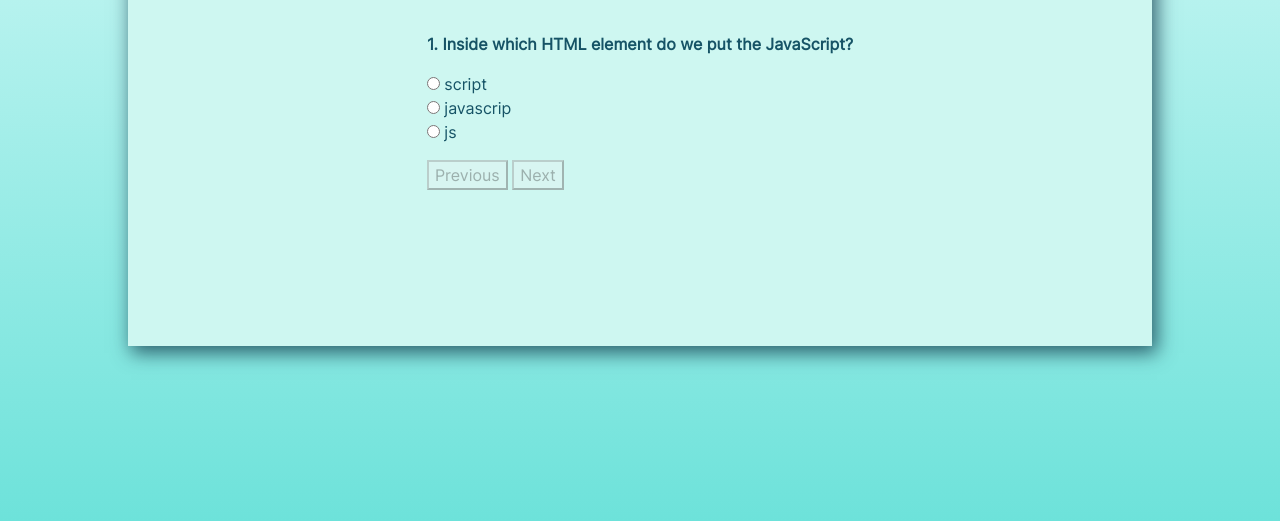
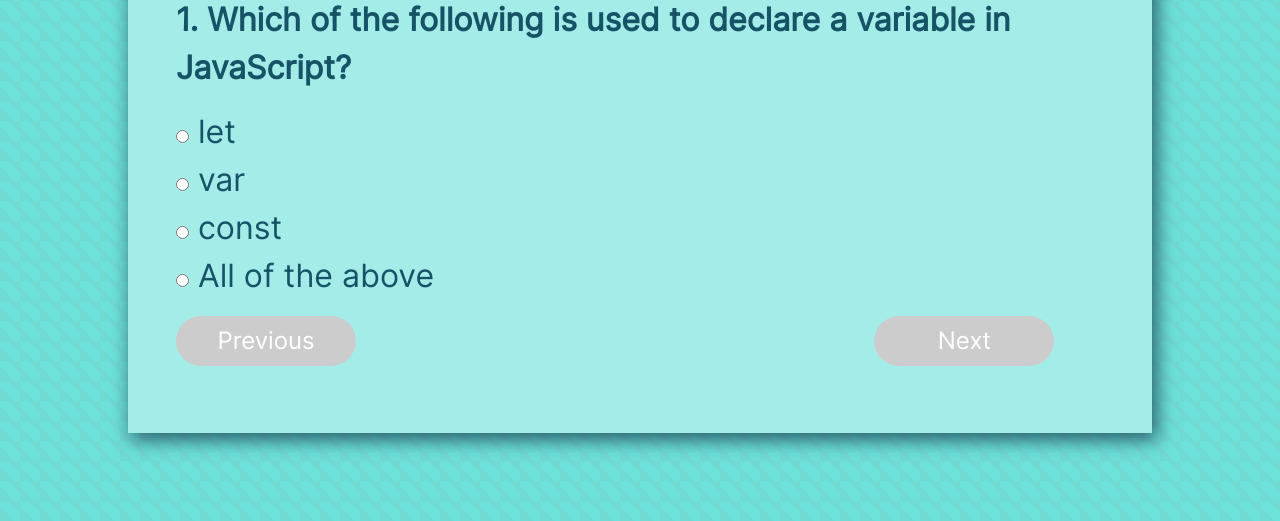
Before and after one commit to Rabia-Bhutto/Quiz-App, a plain HTML site: page index.html in a window 1280 px wide. Shown: the part 279-800 px from the top of the page. Drawn offline with nearby package versions, Linux system fonts and the light colour scheme.

Commit message:
Final Commit

```diff
--- a/Scripts/app.js
+++ b/Scripts/app.js
@@ -1,38 +1,69 @@
 // An array of objects storing the quiz questions and options
 var questions = [
     {
-        question: 'Inside which HTML element do we put the JavaScript?',
-        options: ['script', 'javascrip', 'js'], // 3 options
-        correctOption: 'script',
+        question: 'Which of the following is used to declare a variable in JavaScript?',
+        options: ['let', 'var', 'const', 'All of the above'],
+        correctOption: 'All of the above',
     },
     {
-        question: 'Where is the correct place to insert a JavaScript?',
-        options: ['The head section', 'The body section', 'Both the head and body sections are correct'], // 3 options
-        correctOption: 'Both the head and body sections are correct',
+        question: 'Which of the following is not a primitive data type in JavaScript?',
+        options: ['String', 'Object', 'Boolean', 'Number'],
+        correctOption: 'Object',
     },
     {
-        question: 'What is the correct syntax for referring to an external script called "xxx.js"?',
-        options: ['script href=xxx.js', 'script name=xxx.js', 'script src=xxx.js', 'link src=xxx.js'], // 4 options
-        correctOption: 'script src=xxx.js',
+        question: 'Which method is used to convert a JSON object into a string in JavaScript?',
+        options: ['JSON.parse()', 'JSON.stringify()', 'JSON.objectify()', 'JSON.convert()'],
+        correctOption: 'JSON.stringify()',
     },
     {
-        question: 'Which one is a JavaScript framework?',
-        options: ['React', 'Laravel', 'Django', 'Spring', 'Vue'], // 5 options
-        correctOption: 'React',
-    }
-];
+        question: 'What is the purpose of the isNaN() function in JavaScript?',
+        options: ['To check if a value is a string', 'To check if a value is a number', 'To check if a value is not a number', 'To convert a value to a number'],
+        correctOption: 'To check if a value is not a number',
+    },
+    {
+        question: 'What is the correct syntax to create a function in JavaScript?',
+        options: ['function myFunction[]', 'function:myFunction()', 'function myFunction()', 'create function myFunction()'],
+        correctOption: 'function myFunction()',
+    },
+    {
+        question: 'What does the === operator do in JavaScript?',
+        options: ['Compares only the values', 'Compares both value and type', 'Compares only the types', 'Converts types before comparing values'],
+        correctOption: 'Compares both value and type',
+    },
+    {
+        question: 'Which of the following is the correct way to write an array in JavaScript?',
+        options: ['var colors = "red", "green", "blue";', 'var colors = ["red", "green", "blue"];', 'var colors = (1:"red", 2:"green", 3:"blue");', 'var colors = {"red", "green", "blue"};'],
+        correctOption: 'var colors = ["red", "green", "blue"];',
+    },
+    {
+        question: 'Which JavaScript keyword is used to check whether a property is in an object?',
+        options: ['exists', 'contains', 'in', 'has'],
+        correctOption: 'in',
+    },
+    {
+        question: 'How can you prevent the default action of an event in JavaScript?',
+        options: ['event.preventDefault()', 'event.stopPropagation()', 'event.prevent()', 'event.stopDefault()'],
+        correctOption: 'event.preventDefault()',
+    },
+    {
+        question: 'Which of the following is not a JavaScript framework/library?',
+        options: ['React', 'Vue', 'Django', 'Angular'],
+        correctOption: 'Django',
+    },
+]
 
 // Variables to keep track of the current question, score, and buttons
 var index = 0;
 var score = 0;
 var nextBtn = document.getElementById("nextBtn");
 var prevBtn = document.getElementById("prevBtn");
+var quizHead = document.getElementById("heading");
 var questionBox = document.getElementById("quizContainer");
 
 // Function to update and display the current question
 function updateQuestion() {
     var currentQuestion = questions[index];
-    var questionHTML = `<p class="fw-bold">${index + 1}. ${currentQuestion.question}</p>`;  // Add dynamic numbering
+    var questionHTML = `<p class="fw-bold q-content">${index + 1}. ${currentQuestion.question}</p>`;  // Add dynamic numbering
 
     // Generate the options dynamically based on how many options are in the current question
     for (var i = 0; i < currentQuestion.options.length; i++) {
@@ -108,7 +139,10 @@ function submitQuiz() {
     }
 
     // Display the final score
-    questionBox.innerHTML = `Quiz completed! Your score is ${score}/${questions.length}`;
+    quizHead.innerHTML = `QUIZ COMPLETED!`
+    questionBox.innerHTML = `<p> <strong>Total Questions:</strong> ${questions.length}</p>
+                             <p> <strong>Score:</strong> ${score} </p>
+                             <p> <strong>Percentage:</strong> ${(score / questions.length) * 100}%`;
     nextBtn.style.display = "none";  // Hide the Next/Submit button
     prevBtn.style.display = "none";  // Hide the Previous button
 }
@@ -123,7 +157,7 @@ function updatePrevButtonState() {
 }
 
 // Event listener for the Previous button
-prevBtn.addEventListener('click', function() {
+prevBtn.addEventListener('click', function () {
     if (index > 0) {
         index--;  // Move to the previous question
         updateQuestion();  // Update the displayed question
@@ -134,11 +168,12 @@ prevBtn.addEventListener('click', function() {
 function selectingOptions() {
     var options = document.getElementsByName("option");
     for (var i = 0; i < options.length; i++) {
-        options[i].addEventListener("click", function() {
+        options[i].addEventListener("click", function () {
             nextBtn.disabled = false;  // Enable Next button when an option is selected
         });
     }
 }
+
 
 // Initialize the quiz by displaying the first question and disabling the Previous button
 updateQuestion();
@@ -153,7 +188,7 @@ const searchIcon = document.getElementById('search-icon');
 const searchInput = document.getElementById('search-input');
 
 // Add event listener to the search icon
-searchIcon.addEventListener('click', function() {
+searchIcon.addEventListener('click', function () {
     searchIcon.style.display = 'none'; // Hide the magnifying glass icon
     searchInput.classList.add('active'); // Show the search input
     searchInput.style.display = 'block'; // Display the search bar
@@ -161,7 +196,7 @@ searchIcon.addEventListener('click', function() {
 });
 
 // Add blur event listener to the search input
-searchInput.addEventListener('blur', function() {
+searchInput.addEventListener('blur', function () {
     searchInput.style.display = 'none'; // Hide the search input
     searchInput.classList.remove('active'); // Remove the active class
     searchIcon.style.display = 'block'; // Show the magnifying glass icon
--- a/Styles/style.css
+++ b/Styles/style.css
@@ -21,71 +21,75 @@
     font-family: inter-reg;
 }
 
-body{
-    /* background-color: #c6f5ed; */
-    background: linear-gradient(to bottom, #ddfbf9, #6de2da);
-    background-repeat: no-repeat;
+/* Targeting the body tag */
+body {
+    background:
+        repeating-linear-gradient(45deg, rgba(146, 146, 146, 0.1), rgba(146, 146, 146, 0.1) 10px, transparent 10px, transparent 20px),
+        radial-gradient(circle, #6de2da 1px, transparent 1px),
+        #6de2da;
+    background-size: 20px 20px, 20px 20px;
+    /* Sizes for the patterns */
     height: 100vh;
-
+    margin: 0;
+    padding: 0;
 }
 
 /* Nav Bar */
-nav {
+.custom-nav {
     margin-top: 0 !important;
     margin-bottom: 0 !important;
     padding-top: 0 !important;
     padding-bottom: 0 !important;
+    background-color: #11d7df;
 }
 
-To add hover effects on the List Item of the Nav Bar
-.nav-li:hover {
-    box-shadow: 0 -5px 10px whitesmoke;
-    border-top-left-radius: 10px;
-    border-top-right-radius: 10px;
-    border-bottom-left-radius: 0px;
-    border-bottom-right-radius: 0px;
-}
-
-.nav-ul{
+/* Unordered List in the Nav Bar */
+.nav-ul {
     list-style: none;
     padding: 0;
 }
 
-.nav-a{
+/* Anchor tag of the Nav Bar */
+.nav-a {
     position: relative;
     display: inline-block;
     padding: 5px 0;
 }
 
-.nav-a::after{
+/* Applying a pseudo class to the Anchor tag of the Nav Bar */
+.nav-a::after {
     content: '';
     position: absolute;
     width: 0;
     height: 2px;
-    background-color: #ff9601; /* You can change the color here */
+    background-color: #ff9601;
     left: 0;
     bottom: 0;
-    transition: width 0.3s ease; /* This controls the animation speed */
+    transition: width 0.3s ease;
+    /* This controls the animation speed */
 }
 
-.nav-a:hover::after{
-    width: 100%; /* The underline will extend fully when hovered */
+/* Applying pseudo classes to the Anchor tag of the Nav Bar */
+.nav-a:hover::after {
+    width: 100%;
 }
 
-.custom-nav{
-    background-color: #11d7df;
-}
-
-.logo-img{
+/* Logo Image in the Nav Bar */
+.logo-img {
     width: 120px;
     height: 30px;
 }
 
+/* Div containing the Search Bar */
 .search-container {
     position: relative;
-    display: inline-block;
+    display: flex;
+    justify-content: center;
+    align-items: center;
+    height: 100%;
 }
 
+/* The Search Input */
 #search-input {
     padding: 5px;
     display: none;
@@ -95,19 +99,23 @@ To add hover effects on the List Item of the Nav Bar
     height: 30px;
 }
 
+/* Applying a pseudo class on the Search Input */
 #search-input::placeholder {
     padding-left: 5px;
 }
 
+/* When the Seacrh Input gets activated */
 #search-input.active {
     display: block;
 }
 
+/* The magnifying glass icon */
 #search-icon {
     cursor: pointer;
     display: block;
     width: 50px;
     height: 60px;
+    font-size: 25px;
     color: white;
     background-color: transparent;
     border-radius: 50%;
@@ -123,54 +131,154 @@ To add hover effects on the List Item of the Nav Bar
     align-items: center !important;
 }
 
-.magnifying-glass-icon {
-    font-size: 25px;
+/* MEDIA QUERY TO TARGET MEDIUM SCREEN DEVICES */
+@media screen and (min-width: 768px) and (max-width:991px) {
+
+    /* Div containing the Search Bar */
+    .search-container {
+        display: none;
+    }
+
+    /* Unordered List in the Nav Bar */
+    .nav-ul {
+        text-align: center;
+        font-size: large;
+        padding: 10px 0px;
+    }
 }
 
-.search-container {
-    display: flex;
-    justify-content: center;
-    align-items: center;
-    height: 100%;
+/* MEDIA QUERY TO TARGET SMALL SCREEN DEVICES */
+@media screen and (min-width: 576px) and (max-width:767px) {
+
+    /* Div containing the Search Bar */
+    .search-container {
+        display: none;
+    }
+
+    /* Unordered List in the Nav Bar */
+    .nav-ul {
+        text-align: center;
+        font-size: large;
+    }
 }
 
-.quiz-sec{
-    height: 550px;
+/* MEDIA QUERY TO TARGET EXTRA SMALL SCREEN DEVICES */
+@media screen and (max-width:575px) {
+
+    /* Div containing the Search Bar */
+    .search-container {
+        display: none;
+    }
+
+    /* Unordered List in the Nav Bar */
+    .nav-ul {
+        text-align: center;
+        font-size: large;
+    }
+}
+
+/* Section containing the quiz questions */
+.quiz-sec {
+    margin: 0;
+    padding: 0;
+    height: 90% !important;
     display: flex;
     align-items: center !important;
+    overflow-y: hidden !important;
 }
 
-.quiz-sub-sec{
-    background-color: #cef7f1;
+/* Sub Section of the Section containing the quiz questions */
+.quiz-sub-sec {
+    background-color: #a4ece8;
     width: 80%;
-    height: 500px;
+    height: 600px;
     display: flex;
     justify-content: center !important;
-    box-shadow: 4px 6px 18px 1px rgba(23,64,81,0.8);
--webkit-box-shadow: 4px 6px 18px 1px rgba(23,64,81,0.8);
--moz-box-shadow: 4px 6px 18px 1px rgba(23,64,81,0.8);
-    /* align-items: center; */
+    align-items: center;
+    box-shadow: 4px 6px 18px 1px rgba(23, 64, 81, 0.8);
+    -webkit-box-shadow: 4px 6px 18px 1px rgba(23, 64, 81, 0.8);
+    -moz-box-shadow: 4px 6px 18px 1px rgba(23, 64, 81, 0.8);
 }
 
-.inner-quiz-div{
+/* Inner div of the Section containing the quiz questions */
+.inner-quiz-div {
     margin-top: 100px;
+    /* height: 100%;
+    display: flex;
+    align-items: center; */
 }
 
-.question-head{
+/* Heading of the Section containing the quiz questions */
+.question-head {
     color: #165366;
     font-family: inter-bold;
 }
 
-/* .content{
+/* The quiz container */
+.custom-quiz-container {
     font-family: inter-reg;
     color: #165366;
-} */
-
-.custom-font{
-    font-family: inter-reg;
-    color: #165366
+    width: 100%;
 }
 
-#submitBtn{
+/* Div containing the "Previous", "Next" and the "Submit" Buttons */
+.btn-div {
+    display: flex;
+    justify-content: space-between;
+    width: 90%;
+}
+
+/* The "Previous" Button */
+#prevBtn {
+    background-color: #ff9601;
+    color: #022f58;
+    border: none;
+    border-radius: 30px;
+    box-shadow: 7px 5px 23px -1px rgba(108, 102, 102, 0.75);
+    -webkit-box-shadow: 7px 5px 23px -1px rgba(108, 102, 102, 0.75);
+    -moz-box-shadow: 7px 5px 23px -1px rgba(108, 102, 102, 0.75);
+    width: 180px;
+    height: 50px;
+}
+
+/* Applying a pseudo class on the "Previous" Button */
+#prevBtn:disabled {
+    background-color: #ccc;
+    color: #999;
+    box-shadow: none;
+}
+
+/* The "Next" Button */
+#nextBtn {
+    background-color: #ff9601;
+    border: none;
+    border-radius: 30px;
+    box-shadow: 7px 5px 23px -1px rgba(108, 102, 102, 0.75);
+    -webkit-box-shadow: 7px 5px 23px -1px rgba(108, 102, 102, 0.75);
+    -moz-box-shadow: 7px 5px 23px -1px rgba(108, 102, 102, 0.75);
+    width: 180px;
+    height: 50px;
+    position: relative;
+    display: inline-block;
+    padding: 5px 0;
+}
+
+/* Applying a pseudo class on the "Next" Button */
+#nextBtn:disabled {
+    background-color: #ccc;
+    color: #999;
+    box-shadow: none;
+}
+
+/* The "Submit" Button */
+#submitBtn {
     display: none;
+    background-color: #ff9601;
+    border: none;
+    border-radius: 30px;
+    box-shadow: 7px 5px 23px -1px rgba(108, 102, 102, 0.75);
+    -webkit-box-shadow: 7px 5px 23px -1px rgba(108, 102, 102, 0.75);
+    -moz-box-shadow: 7px 5px 23px -1px rgba(108, 102, 102, 0.75);
+    width: 150px;
+    height: 50px;
 }
--- a/index.html
+++ b/index.html
@@ -18,29 +18,39 @@
 
 <body>
 
+    <!-- Nav Bar -->
     <nav class="custom-nav navbar navbar-expand-lg">
         <div class="container-fluid">
+
+            <!-- Logo -->
             <a class="navbar-brand text-white nav-head fw-bold fs-3" href="#">
                 <img src="Images/logo.png" class="logo-img" alt="Logo">
             </a>
+
+            <!-- THe Hamburger -->
             <button class="navbar-toggler" type="button" data-bs-toggle="collapse"
                 data-bs-target="#navbarSupportedContent" aria-controls="navbarSupportedContent" aria-expanded="false"
                 aria-label="Toggle navigation">
-                <span class="navbar-toggler-icon"></span>
+                <span class="navbar-toggler-icon text-white"></span>
             </button>
+
             <div class="collapse navbar-collapse" id="navbarSupportedContent">
+
+                <!-- Menu List -->
                 <ul class="navbar-nav nav-ul me-auto mb-2 mb-lg-0">
                     <li class="nav-item nav-li">
-                        <a class="nav-link nav-a active text-white" id="nav-text" aria-current="page" href="#">Home</a>
+                        <a class="nav-link nav-a active text-white fw-bold" id="nav-text" aria-current="page"
+                            href="#">Home</a>
                     </li>
                     <li class="nav-item nav-li">
-                        <a class="nav-link nav-a active text-white" aria-current="page" href="#">About</a>
+                        <a class="nav-link nav-a active text-white fw-bold" aria-current="page" href="#">About</a>
                     </li>
                     <li class="nav-item nav-li">
-                        <a class="nav-link nav-a active text-white" aria-current="page" href="#">Login</a>
+                        <a class="nav-link nav-a active text-white fw-bold" aria-current="page" href="#">Login</a>
                     </li>
                 </ul>
 
+                <!-- Search Bar -->
                 <div class="search-container">
                     <i class="fa-solid fa-magnifying-glass magnifying-glass-icon" id="search-icon"
                         style="color: #ffffff;"></i>
@@ -51,27 +61,30 @@
         </div>
     </nav>
 
-
-    <section class="quiz-sec mt-5 d-flex justify-content-center">
+    <!-- Section containing the quiz questons -->
+    <section class="quiz-sec d-flex justify-content-center">
         <div class="quiz-sub-sec">
-            <div class="inner-quiz-div">
-                <h1 class="question-head fs-2 text-center mb-5">QUESTION</h1>
-                <!-- A container containing all the Quiz questions -->
+            <div class="inner-quiz-div mt-0">
+                <!-- Heading -->
+                <h1 class="question-head fs-1 text-center mb-5" id="heading">QUESTION</h1>
                 <div class="container-wrap d-flex justify-content-center">
-                    <div class="quiz-outter-container">
-                        <div id="quizContainer" class="custom-font">
+                    <div class="quiz-outter-container ms-5">
+                        <!-- A container containing all the Quiz questions -->
+                        <div id="quizContainer" class="custom-quiz-container fs-2">
 
 
                         </div>
+
+                        <!-- Div containing the "Previous", "Next" and the "Submit" Buttons -->
                         <div class="btn-div mt-3">
                             <!-- a button -->
-                            <button id="prevBtn" disabled>Previous</button>
-                            <button id="nextBtn" disabled>Next</button>
-                            <button id="submitBtn" disabled>submit</button>
+                            <button id="prevBtn" disabled class="fs-4 text-white">Previous</button>
+
+                            <button id="nextBtn" disabled class="fs-4 text-white">Next</button>
+
+                            <button id="submitBtn" disabled class="fs-4 text-white">submit</button>
                         </div>
                     </div>
-                    <!-- <div class="container-wrap"></div> -->
-
                 </div>
             </div>
     </section>
```
